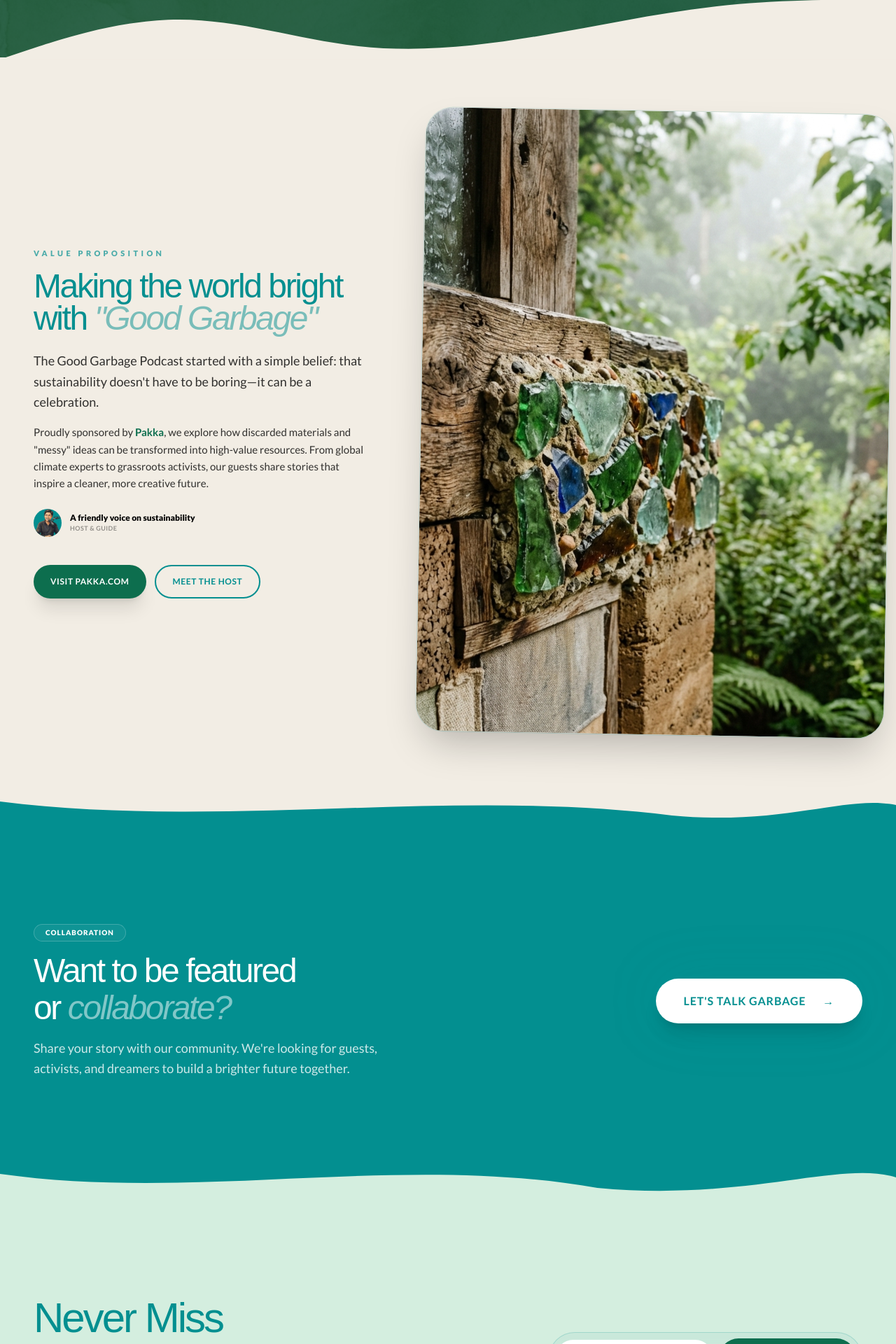
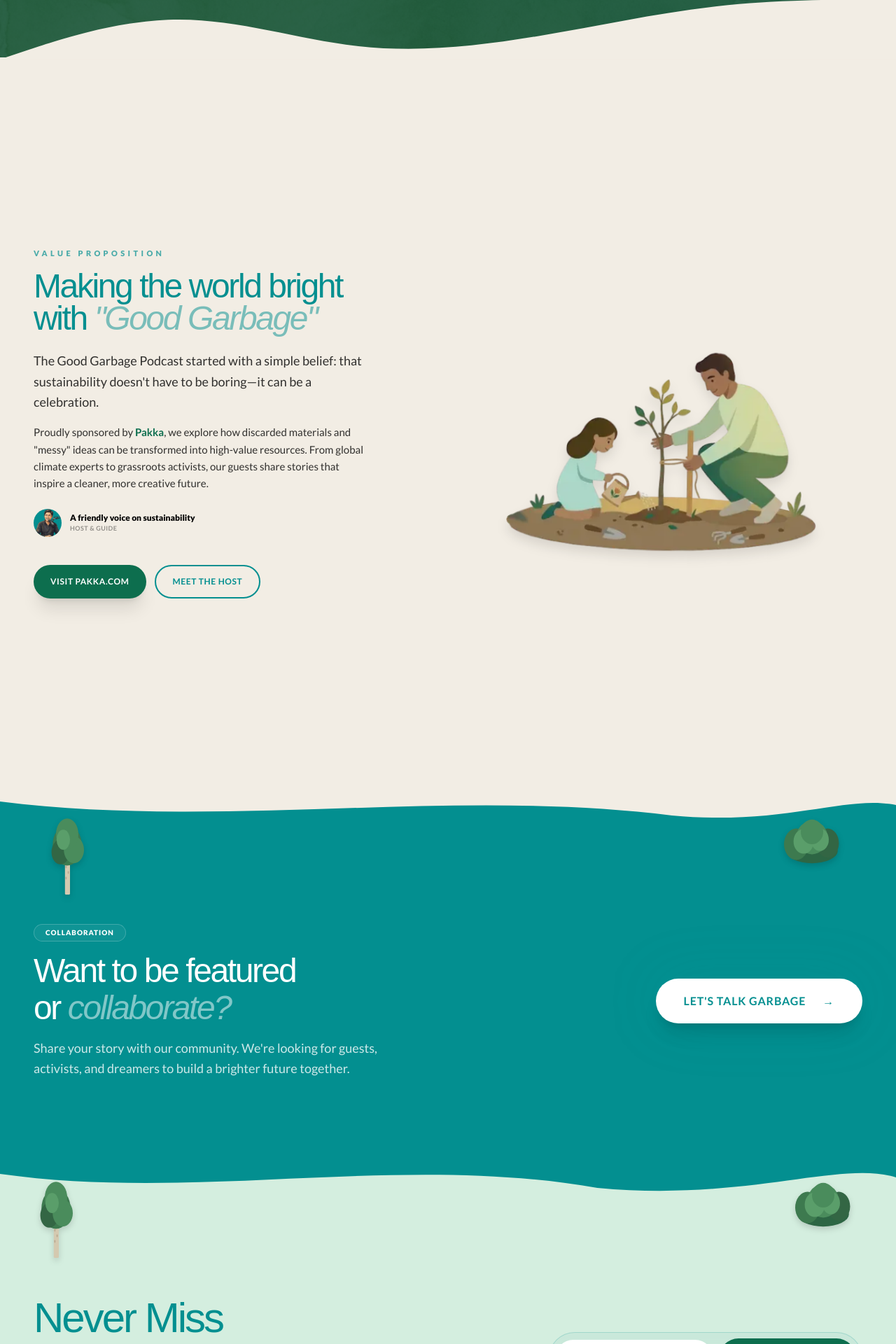
Before and after one commit to daWanderbee/GoodGarbagePodcast, a Next.js app: page / in a window 1280 px wide. Shown: the part 2047-3967 px from the top of the page at 70% size. Built offline with nearby package versions, Linux system fonts and the light colour scheme; a web font is replaced by a local one.

Commit message:
Update hero spacing, restore SVG decorations, update secondary page hero text colors, and update value proposition illustration

```diff
--- a/src/app/about/page.tsx
+++ b/src/app/about/page.tsx
@@ -102,11 +102,11 @@ export default function AboutPage() {
               className="relative aspect-[4/5] rounded-[36px] overflow-hidden bg-white shadow-xl ring-1 ring-[#038f90]/15 p-4 flex items-center justify-center group"
             >
               <Image
-                src="/images/episodes/latest.png"
+                src="/images/composter.webp"
                 alt="Regenerative Illustration"
                 fill
                 sizes="(max-width: 768px) 45vw, 300px"
-                className="object-cover transition-transform duration-700 group-hover:scale-105"
+                className="object-contain p-2 transition-transform duration-700 group-hover:scale-105"
               />
               <span className="absolute bottom-3 left-3 bg-[#038f90] text-white text-[9px] font-black uppercase tracking-wider px-3 py-1 rounded-full shadow">
                 Growth Arc
--- a/src/app/contact/page.tsx
+++ b/src/app/contact/page.tsx
@@ -6,6 +6,9 @@ import { Mail, Globe, Instagram, Youtube, Leaf, type LucideIcon } from "lucide-r
 import { PageHero } from "@/components/PageHero";
 import { Footer } from "@/components/Footer";
 import { Button } from "@/components/ui/Button";
+import { DecorationBush } from "@/components/ui/DecorationBush";
+import { DecorationTree } from "@/components/ui/DecorationTree";
+import { DecorationTreeTwo } from "@/components/ui/DecorationTreeTwo";
 
 const roles = ["I'd like to be a guest", "Partner with us", "Become a sponsor", "Buy Pakka products", "Something else"];
 
@@ -30,8 +33,11 @@ export default function ContactPage() {
       </div>
 
       {/* 1. Join as guest / partner */}
-      <section className="px-6 md:px-12 py-16 md:py-24">
-        <div className="max-w-7xl mx-auto grid grid-cols-1 lg:grid-cols-[1fr_1.2fr] gap-12 lg:gap-24 items-start">
+      <section className="px-6 md:px-12 py-16 md:py-24 relative overflow-visible">
+        <DecorationBush className="right-6 md:right-16 -top-6 w-16 h-16 md:w-20 md:h-20 opacity-80 pointer-events-none" />
+        <DecorationTree className="left-4 md:left-12 bottom-4 w-12 h-24 md:w-16 md:h-32 opacity-75 pointer-events-none" />
+        <DecorationTreeTwo className="right-10 md:right-24 bottom-10 w-14 h-20 md:w-16 md:h-24 opacity-80 pointer-events-none" />
+        <div className="max-w-7xl mx-auto grid grid-cols-1 lg:grid-cols-[1fr_1.2fr] gap-12 lg:gap-24 items-start relative z-10">
           <div className="space-y-5">
             <span className="text-[10px] uppercase font-black tracking-[0.4em] text-[#038f90]/60">Get Involved</span>
             <h2 className="text-3xl md:text-5xl font-serif text-[#038f90] leading-[1.0] tracking-tighter">
--- a/src/components/AboutPodcast.tsx
+++ b/src/components/AboutPodcast.tsx
@@ -75,14 +75,14 @@ export function AboutPodcast() {
             style={{ x: imageX, rotate: imageRotate, scale: imageScale }}
             className="relative aspect-square lg:aspect-[3/4] order-1 lg:order-2 flex items-center justify-center lg:scale-110"
           >
-            <div className="relative h-full w-full rounded-[36px] overflow-hidden shadow-2xl ring-1 ring-[#038f90]/15">
+            <div className="relative h-full w-full">
               <Image
-                src="/images/episodes/latest.png"
+                src="/images/composter.webp"
                 alt="About the Podcast Art"
                 fill
                 priority
                 sizes="(max-width: 768px) 100vw, 60vw"
-                className="object-cover"
+                className="object-contain drop-shadow-xl"
               />
             </div>
           </motion.div>
--- a/src/components/CollaborationCTA.tsx
+++ b/src/components/CollaborationCTA.tsx
@@ -5,9 +5,15 @@ import Link from "next/link";
 import { Button } from "./ui/Button";
 
 
+import { DecorationBush } from "./ui/DecorationBush";
+import { DecorationTree } from "./ui/DecorationTree";
+import { DecorationTreeTwo } from "./ui/DecorationTreeTwo";
+
 export function CollaborationCTA() {
   return (
-    <section className="pt-24 md:pt-32 pb-0 bg-primary relative overflow-hidden z-20">
+    <section className="pt-24 md:pt-32 pb-0 bg-primary relative overflow-visible z-20">
+      <DecorationBush className="right-6 md:right-20 -top-8 w-16 h-16 md:w-20 md:h-20 opacity-80 pointer-events-none" />
+      <DecorationTree className="left-6 md:left-16 -top-10 w-14 h-24 md:w-16 md:h-32 opacity-75 pointer-events-none" />
       <div className="max-w-7xl mx-auto px-6 md:px-12 pb-16 md:pb-24 relative z-10 flex flex-col md:flex-row items-center justify-between gap-12 lg:gap-24">
         <motion.div
           initial={{ opacity: 0, x: -30 }}
--- a/src/components/Hero.tsx
+++ b/src/components/Hero.tsx
@@ -129,6 +129,8 @@ export function Hero({ rawScroll, smoothScroll, isMobile }: HeroProps) {
           </div>
 
         </div>
+
+
       </div>
 
       {/* DESKTOP: grounded parallax landscape that rises + zooms on scroll */}
--- a/src/components/Newsletter.tsx
+++ b/src/components/Newsletter.tsx
@@ -3,13 +3,17 @@
 import { motion } from "framer-motion";
 import { Button } from "./ui/Button";
 
+import { DecorationBush } from "./ui/DecorationBush";
+import { DecorationTree } from "./ui/DecorationTree";
+import { DecorationTreeTwo } from "./ui/DecorationTreeTwo";
+
 export function Newsletter() {
   return (
     <section className="py-24 md:py-32 bg-[#d4eedf] relative overflow-visible z-20">
-
-
-
-
+      <DecorationBush className="right-4 md:right-16 -top-10 w-16 h-16 md:w-20 md:h-20 opacity-80 pointer-events-none" />
+      <DecorationTree className="left-4 md:left-12 -top-12 w-14 h-24 md:w-16 md:h-32 opacity-80 pointer-events-none" />
+      <DecorationTreeTwo className="right-10 md:right-32 bottom-2 w-14 h-20 md:w-18 md:h-24 opacity-80 pointer-events-none" />
+      <DecorationBush className="left-10 md:left-28 bottom-4 w-14 h-14 md:w-16 md:h-16 opacity-80 pointer-events-none" />
 
       <div className="max-w-7xl mx-auto px-6 md:px-12 relative z-10">
         <div className="flex flex-col lg:flex-row items-center justify-between gap-12 lg:gap-24">
```
Also changed, not shown: public/images/composter.webp (added), public/images/hero/host.png (added).
